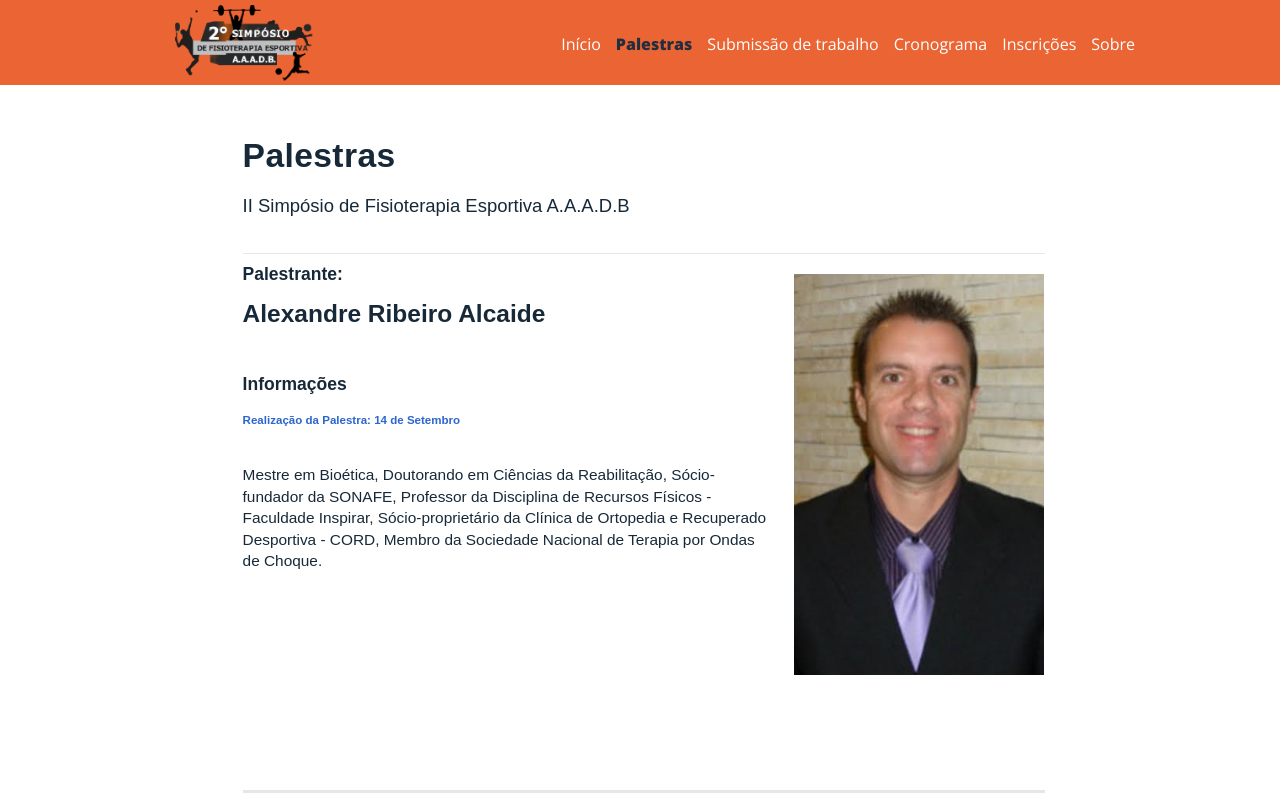
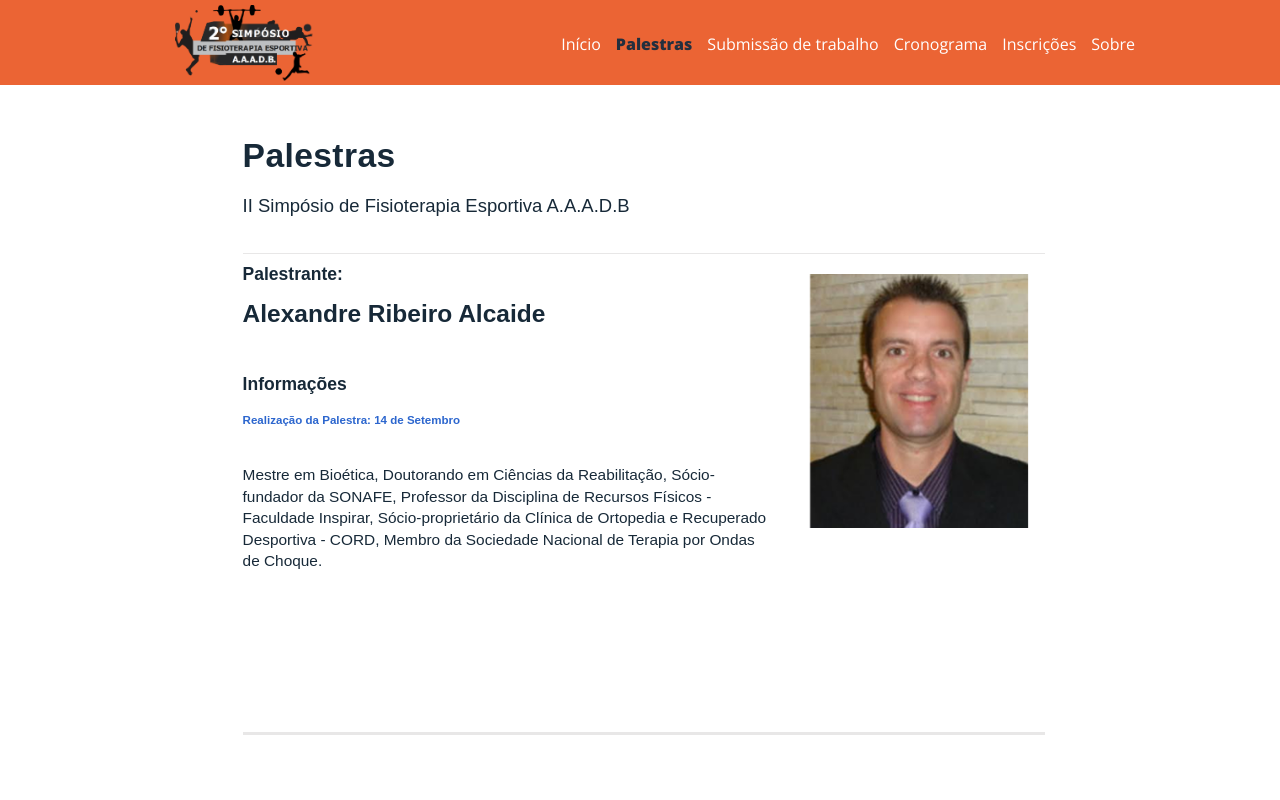
Before and after one commit to luizsergiorf/br.com.simposioAAADB, a plain HTML site: page conteudo/Palestras.html in a window 1280 px wide. Shown: the top 800 px of the page. Drawn offline with nearby package versions, Linux system fonts and the light colour scheme.

Commit message:
paletras fix

```diff
--- a/conteudo/Palestras.html
+++ b/conteudo/Palestras.html
@@ -103,7 +103,7 @@
                                         </div>
                                         <br>
                                         <div class="span4">
-                                            <img class="img-responsive" alt="dataScience" src="../visao/img/ALEXANDRE.jpg">
+                                            <img class="img-responsive" alt="dataScience" src="../visao/img/palestrante_alexandre.png">
                                         </div>
                                         <br>
                                         <br>
```
Also changed, not shown: visao/img/ALEXANDRE.jpg (deleted), visao/img/palestrante_alexandre.png (added).
